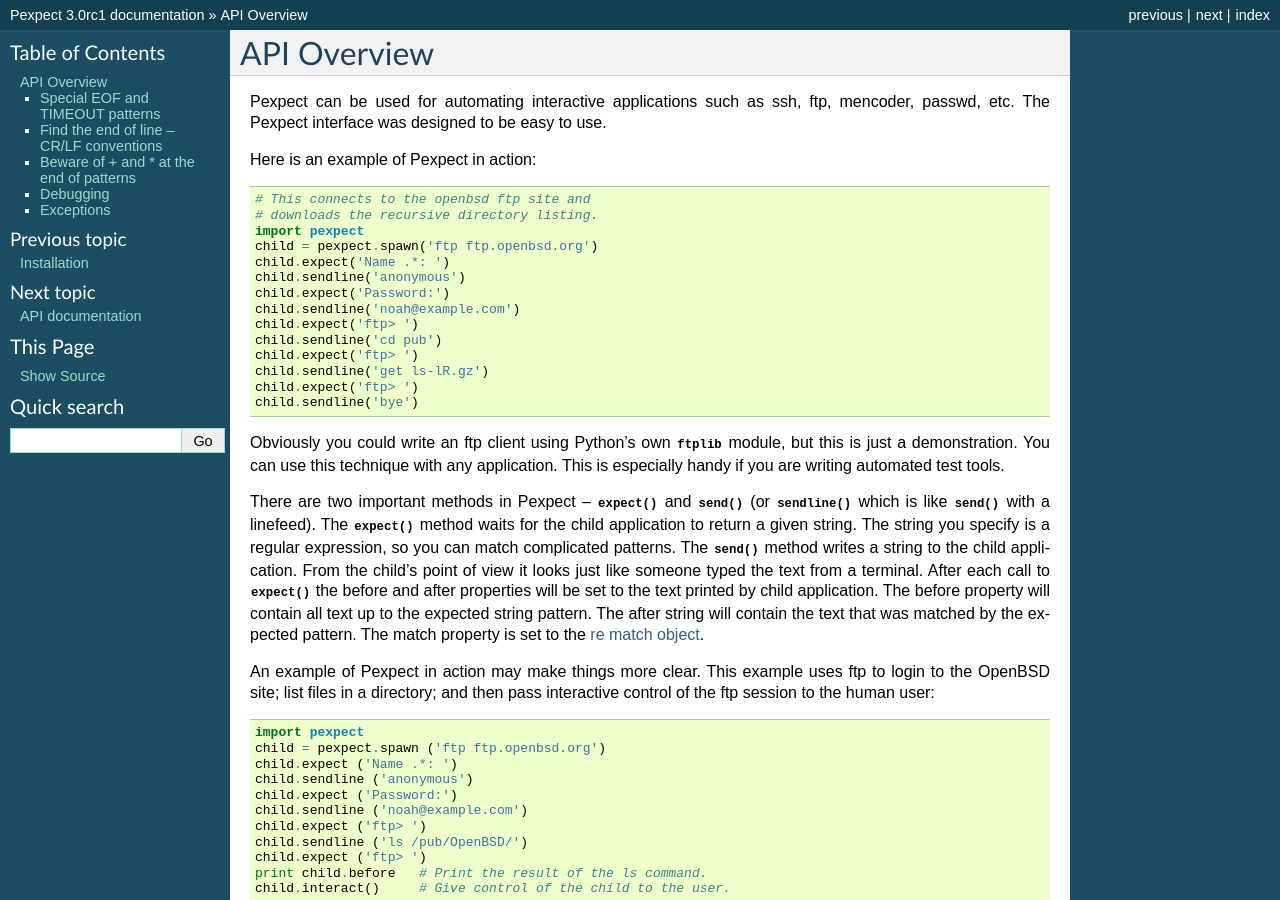
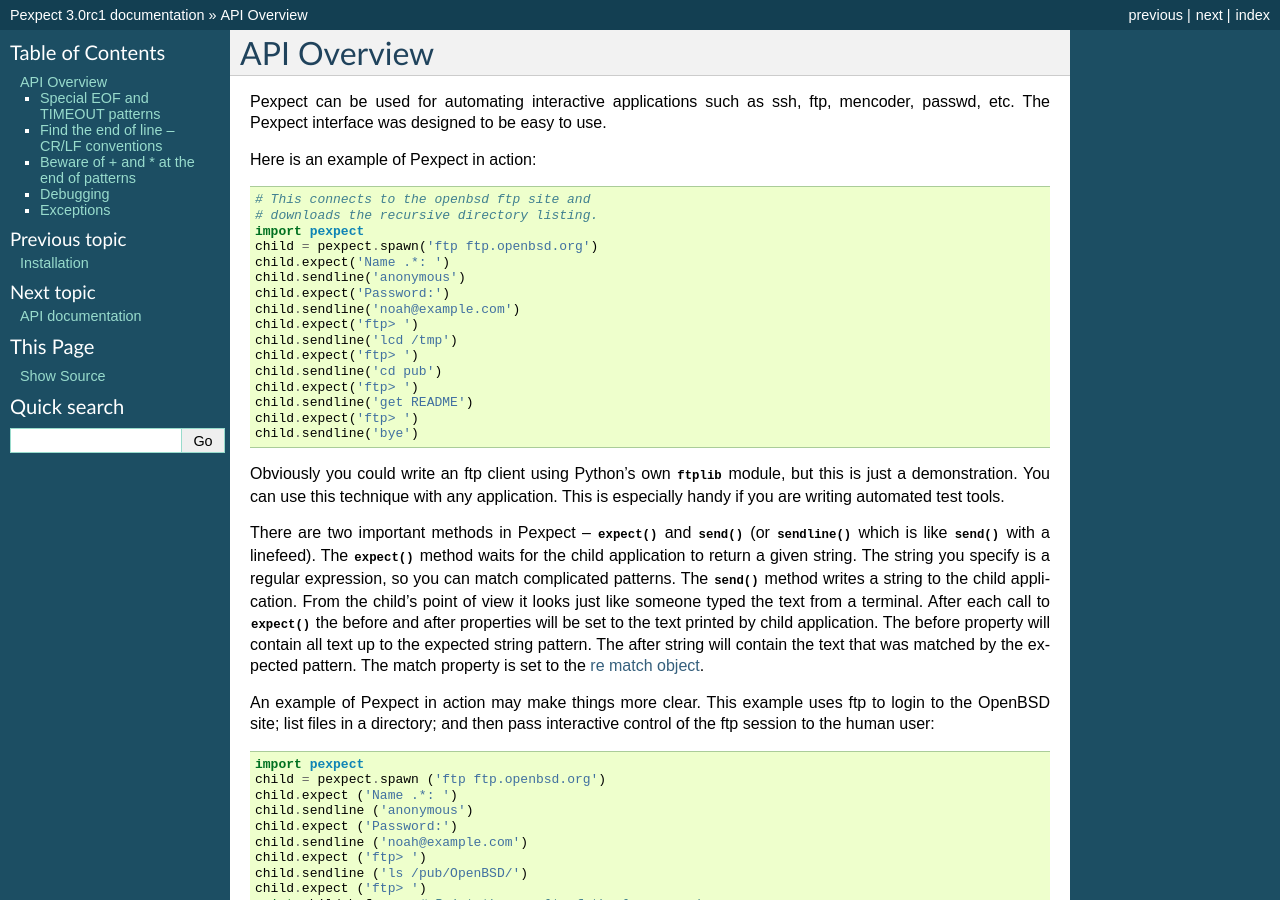
Before and after one commit to pexpect/pexpect, a Sphinx documentation site: the page built from doc/overview.rst, in a window 1280 px wide and 900 px high. Built offline with Sphinx 7.4.7, drawn with Linux system fonts in a browser that asks for light colours.

Commit message:
bring ftp in overview up-to-date
previous one fails to work as intended, OpenBSD's ftp site has changed,
since. This also changes local working
directory to /tmp, just in case.

```diff
--- a/doc/overview.rst
+++ b/doc/overview.rst
@@ -15,9 +15,11 @@
     child.expect('Password:')
     child.sendline('noah@example.com')
     child.expect('ftp> ')
+    child.sendline('lcd /tmp')
+    child.expect('ftp> ')
     child.sendline('cd pub')
     child.expect('ftp> ')
-    child.sendline('get ls-lR.gz')
+    child.sendline('get README')
     child.expect('ftp> ')
     child.sendline('bye')
 
```
